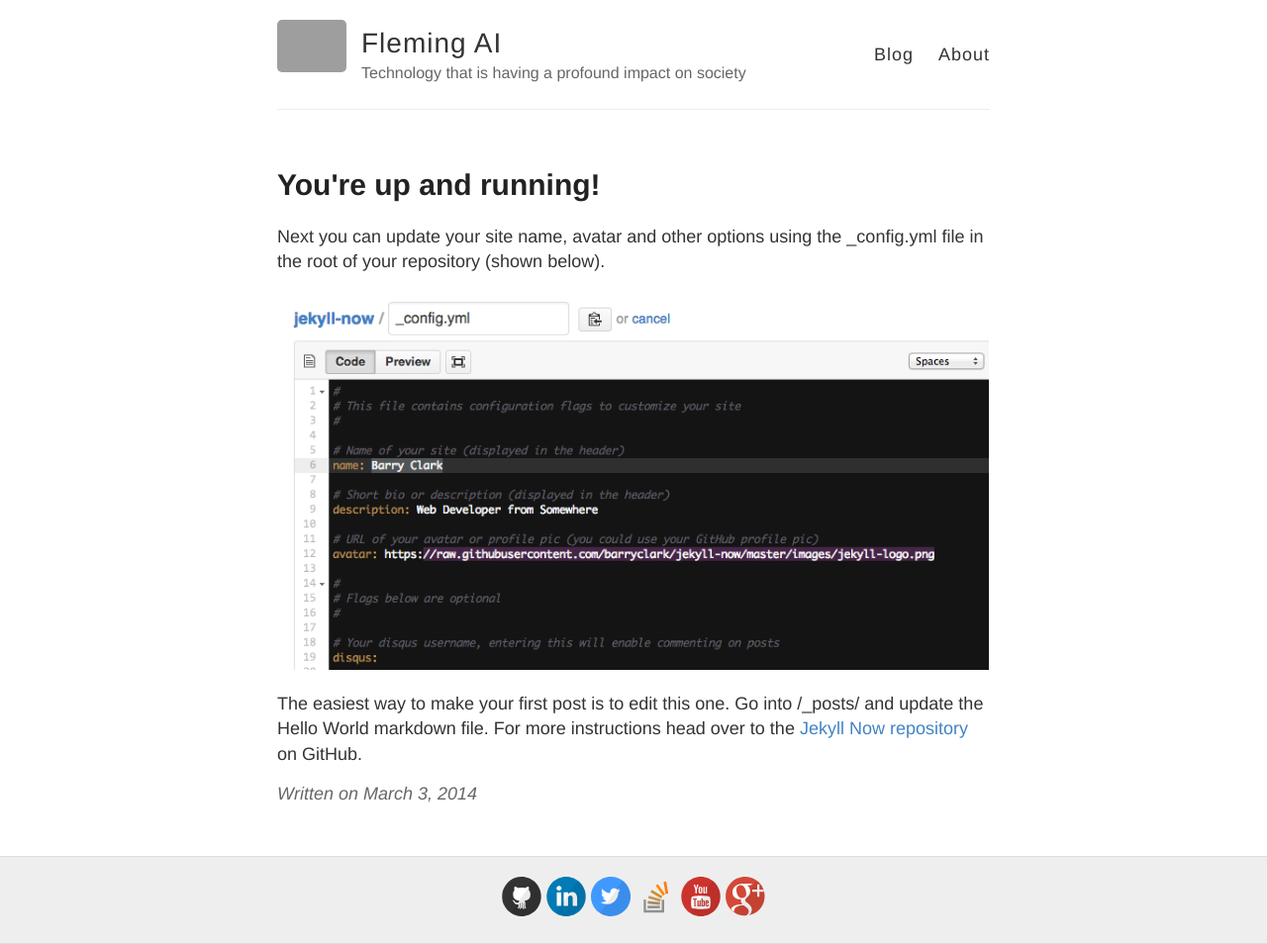
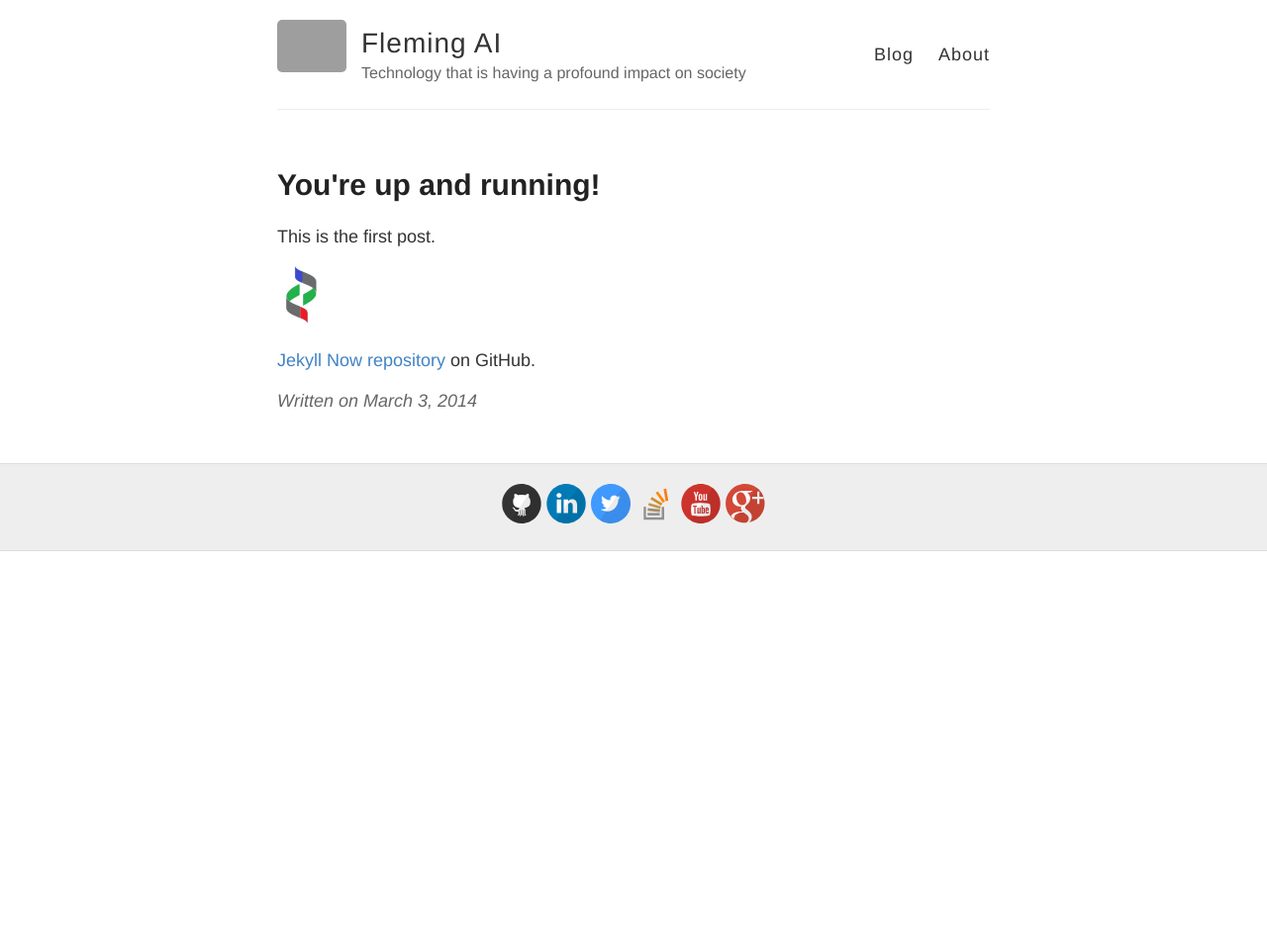
Before and after one commit to mathicus/mathicus.github.io, a Jekyll site: the page built from _posts/2014-3-3-Hello-World.md, in a window 1280 px wide. Shown: the whole page at 99% size. Built offline with Jekyll 4.4.1, drawn with Linux system fonts in a browser that asks for light colours; after the commit the page ends 900 px from its top, so only the background shows below that; grey boxes are pictures that could not be loaded.

Commit message:
Update 2014-3-3-Hello-World.md

```diff
--- a/_posts/2014-3-3-Hello-World.md
+++ b/_posts/2014-3-3-Hello-World.md
@@ -3,8 +3,8 @@ layout: post
 title: You're up and running!
 ---
 
-Next you can update your site name, avatar and other options using the _config.yml file in the root of your repository (shown below).
+This is the first post.
 
-![_config.yml]({{ site.baseurl }}/images/config.png)
+![_config.yml]({{ site.baseurl }}/images/logo_sm.png)
 
-The easiest way to make your first post is to edit this one. Go into /_posts/ and update the Hello World markdown file. For more instructions head over to the [Jekyll Now repository](https://github.com/barryclark/jekyll-now) on GitHub.
+[Jekyll Now repository](https://github.com/barryclark/jekyll-now) on GitHub.
```
